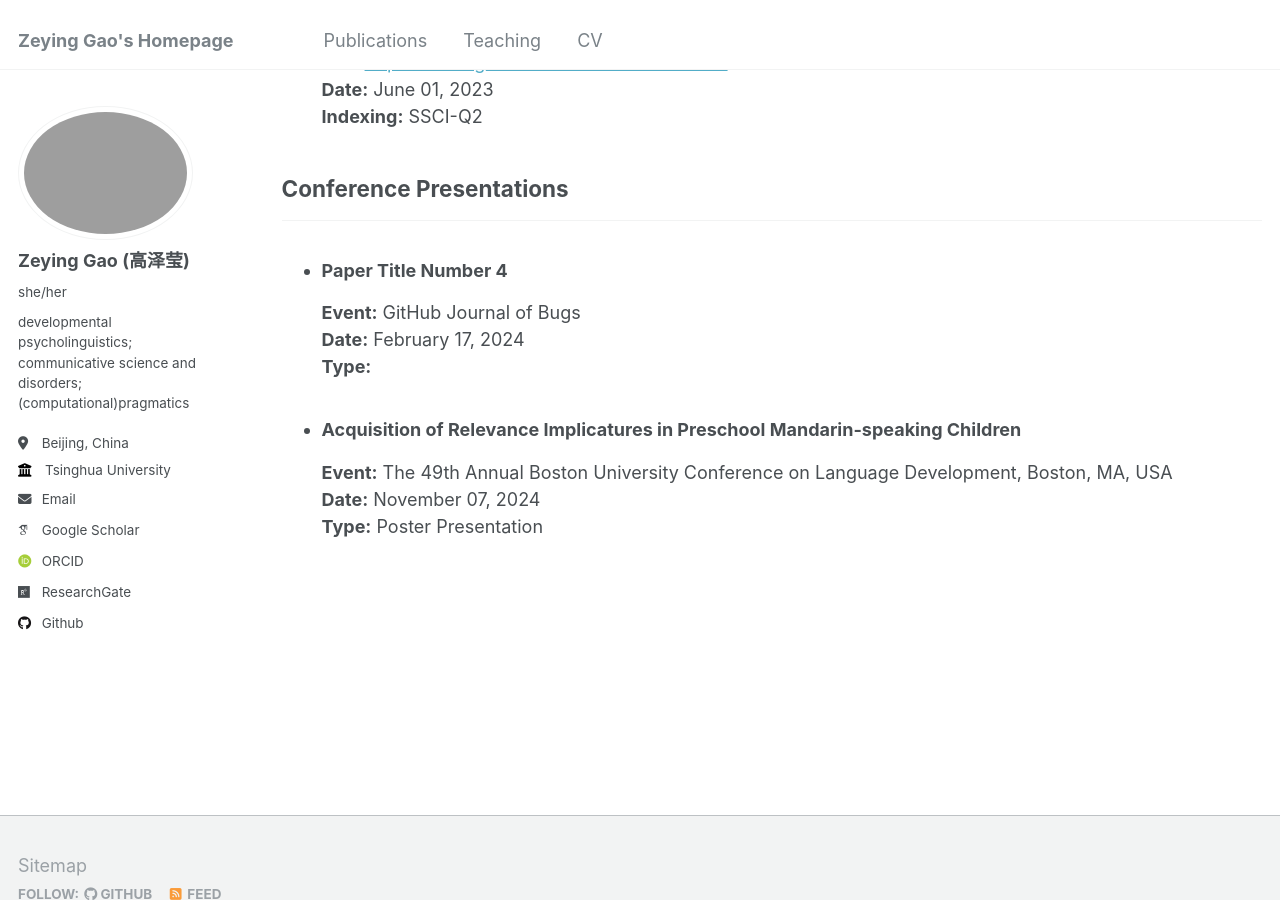
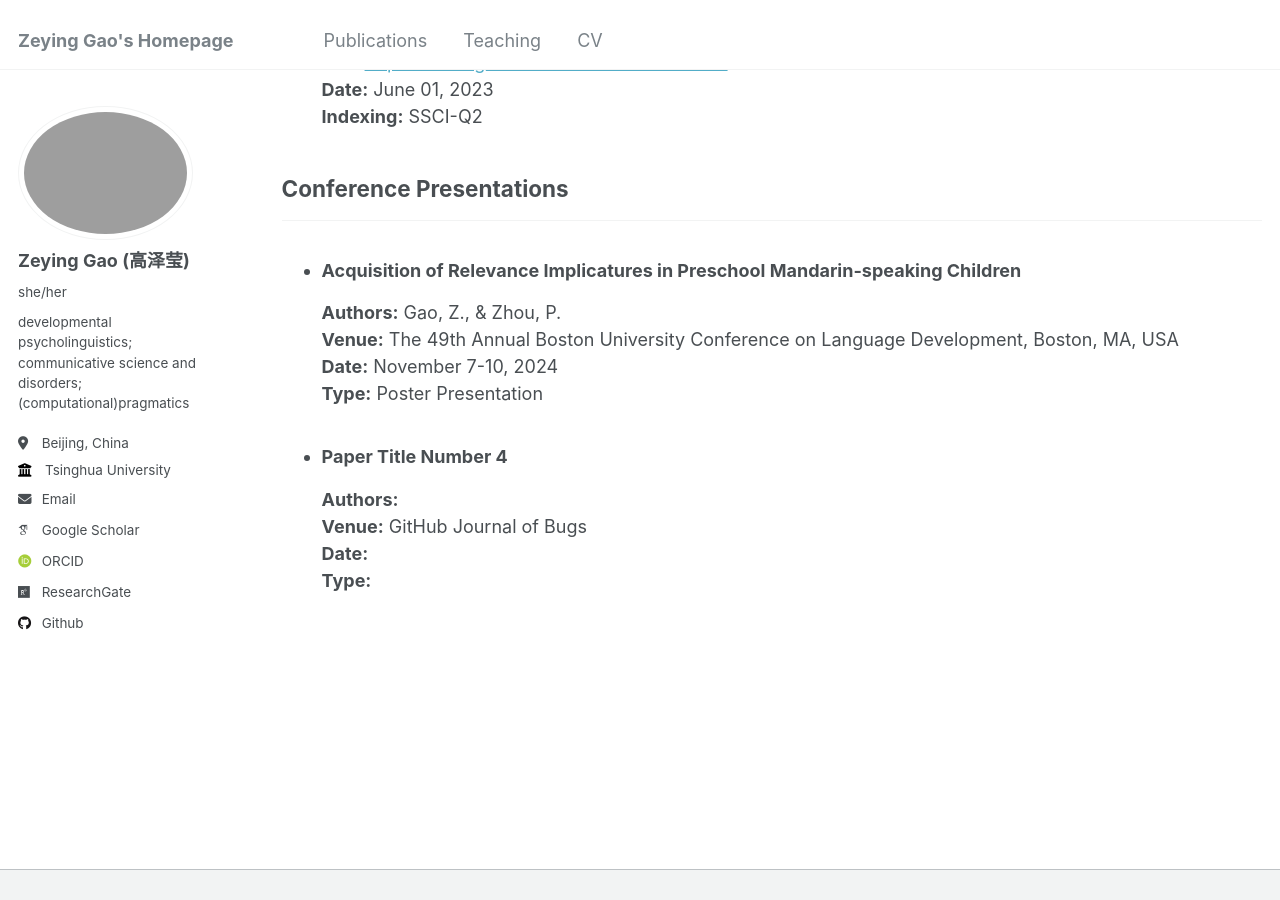
Before and after one commit to ZeyingGAO/zeyinggao.github.io, a Jekyll site: the page built from _pages/publications.html, in a window 1280 px wide and 900 px high, scrolled down 607 px. Built offline with Jekyll 4.4.1, drawn with Linux system fonts in a browser that asks for light colours; some web fonts are replaced.

Commit message:
Update publications.html

```diff
--- a/_pages/publications.html
+++ b/_pages/publications.html
@@ -36,13 +36,17 @@ author_profile: true
 <h2>Conference Presentations</h2>
 <hr />
 <ul>
-  {% for post in site.publications %}
+  {% assign sorted_conferences = site.publications | sort: 'date' | reverse %} <!-- Sort by date in reverse (newest first) -->
+  {% for post in sorted_conferences %}
     {% if post.category == "conferences" %}
       <li>
         <h3>{{ post.title }}</h3>
-        <p><strong>Event:</strong> {{ post.venue }}<br />
-        <strong>Date:</strong> {{ post.date | date: "%B %d, %Y" }}<br />
-        <strong>Type:</strong> {{ post.type }}</p>
+        <p>
+          <strong>Authors:</strong> {{ post.authors }}<br />
+          <strong>Venue:</strong> {{ post.venue }}<br />
+          <strong>Date:</strong> {{ post.date_range }}<br />  <!-- Display the date range -->
+          <strong>Type:</strong> {{ post.type }}
+        </p>
       </li>
     {% endif %}
   {% endfor %}
```
